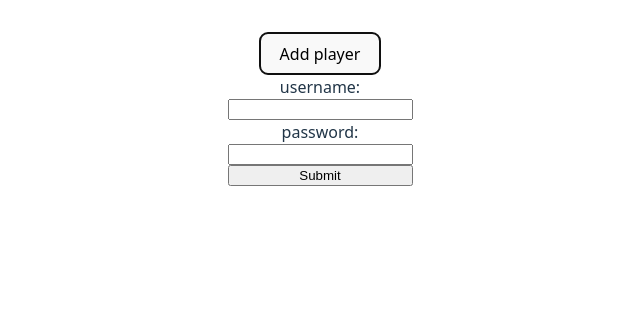
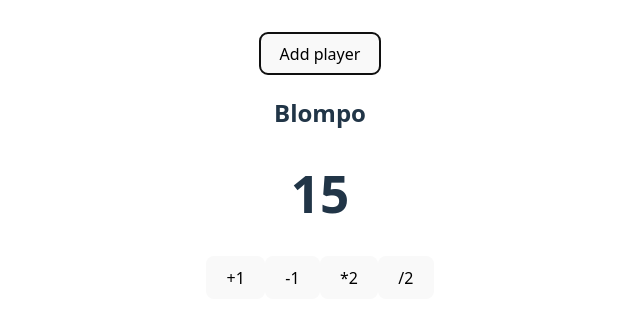
Before and after one commit to yishayhoffman-hilma/get-to-42, a React (Vite) app in the folder get-to-42/: page / in a window 1280 px wide. Both pictures are taken after a click on the button "Add player". Shown: the top 322 px of the page, without its empty margins (320-960 px from the left). Built offline with nearby package versions, Linux system fonts and the light colour scheme.

Commit message:
nothing basicaly

```diff
--- a/get-to-42/src/components/GameBoard.jsx
+++ b/get-to-42/src/components/GameBoard.jsx
@@ -4,15 +4,14 @@ import LoginPage from "./LoginPage";
 
 function GameBoard({ username, isActivePlayer, passTurn }) {
   const [number, setNumber] = useState(Math.floor(Math.random() * 42));
-  const [isLoggedIn, setIsLoggedIn] = useState(false);
+  const [isLoggedIn, setIsLoggedIn] = useState(true);
 
   const isWinning = number === 42;
-  // const isLoggedIn = false; // temp value
 
   return (
     <>
       {isLoggedIn && (
-        <div style={{ opacity: 0.5 + isActivePlayer * 0.5 }}>
+        <div style={{ opacity: 0.35 + isActivePlayer * 0.65 }}>
           <h2>{username}</h2>
           <h1>{number}</h1>
           <ActionButtons
```
